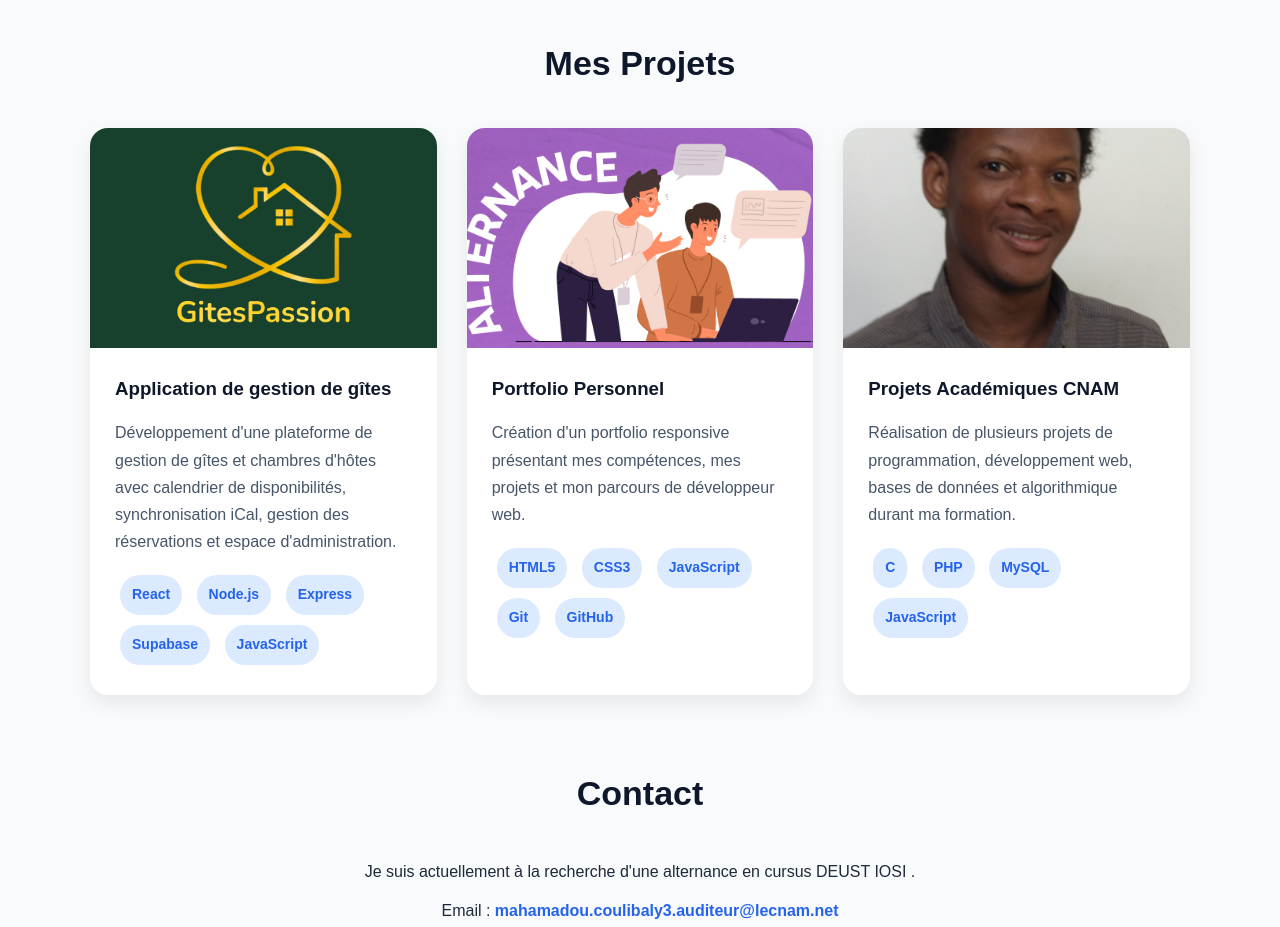
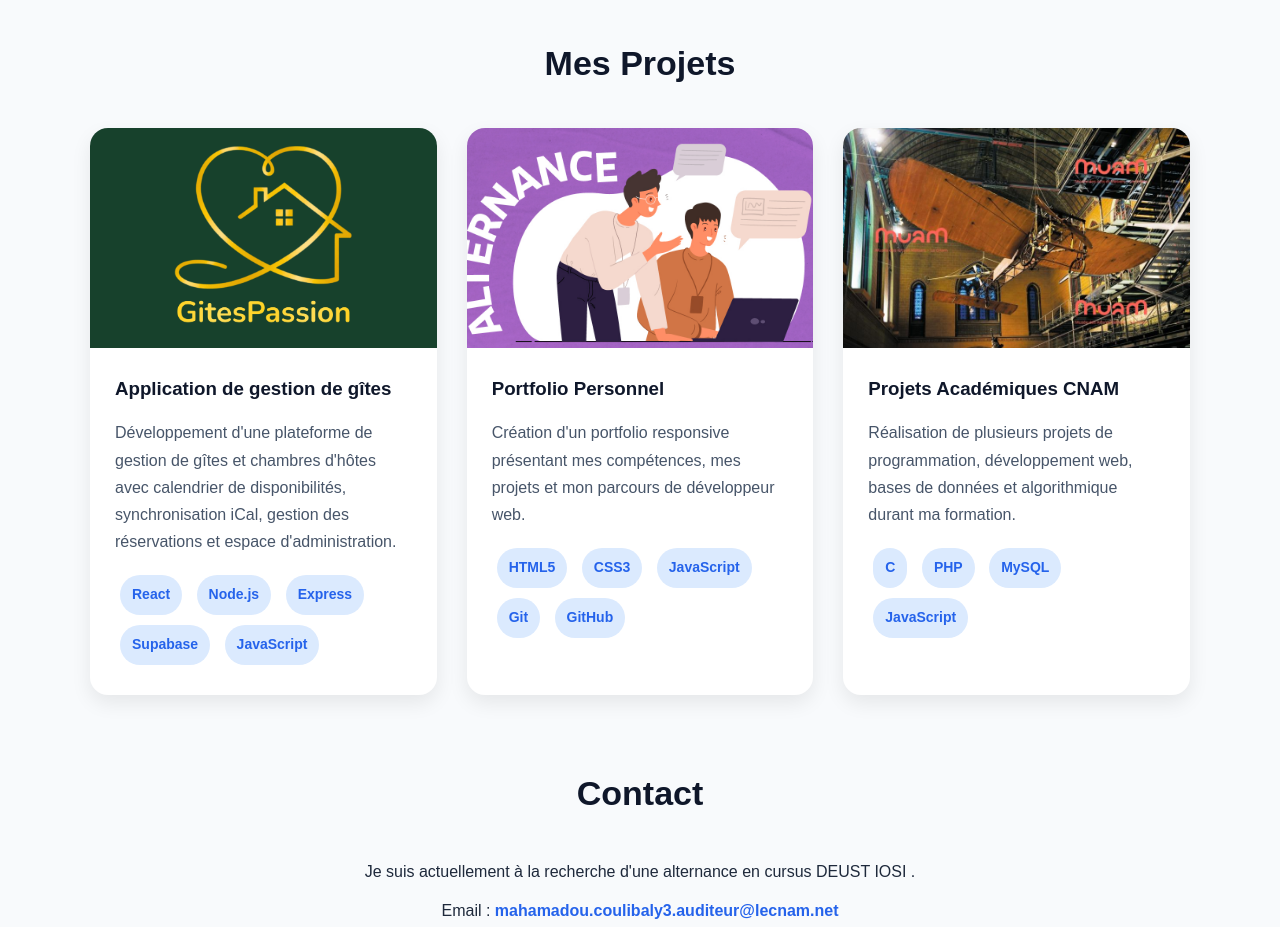
Before and after one commit to blema22/monport, a plain HTML site: page index.html in a window 1280 px wide. Shown: the part 1420-2347 px from the top of the page. Drawn offline with Linux system fonts and the light colour scheme.

Commit message:
Replace image source in projet-card

```diff
--- a/index.html
+++ b/index.html
@@ -163,7 +163,7 @@
                 <!-- Projet 3 -->
                 <article class="projet-card">
 
-                    <img src="DSC_0075.jpg"
+                    <img src="0000565_001.jpg"
                         alt="Projets CNAM"
                         class="projet-image">
 
```
